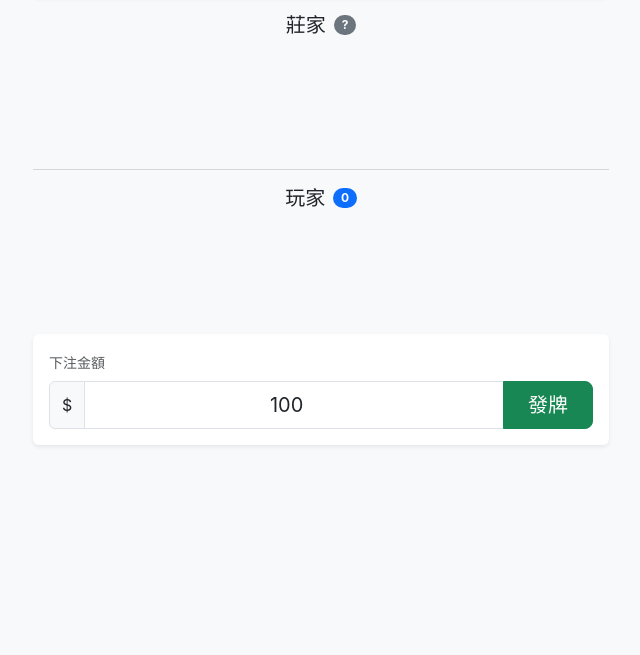
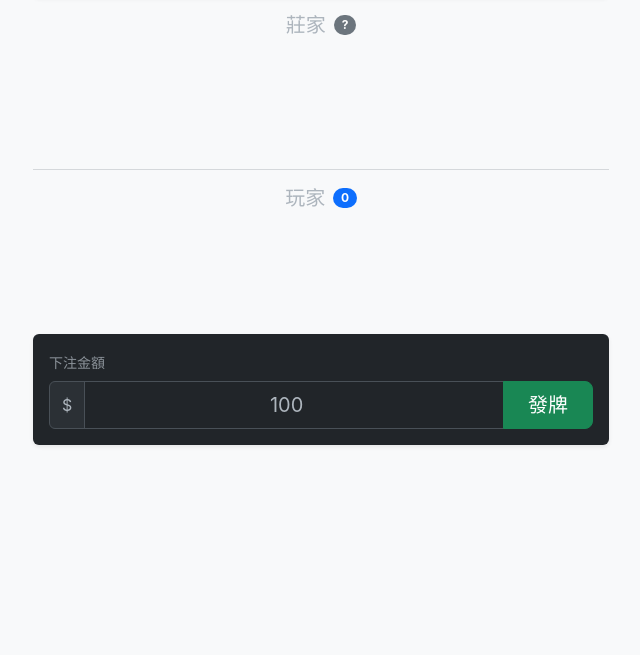
Before and after one commit to 8add9/blackjack, a plain HTML site: page index.html in a window 1280 px wide. Shown: the part 145-800 px from the top of the page, without its empty margins (319-959 px from the left). Drawn offline with nearby package versions, Linux system fonts and the light colour scheme.

Commit message:
Update index.html

```diff
--- a/index.html
+++ b/index.html
@@ -1,5 +1,5 @@
 <!DOCTYPE html>
-<html lang="zh-TW">
+<html lang="zh-TW" data-bs-theme="dark"> <head>
 <head>
     <meta charset="UTF-8">
     <meta name="viewport" content="width=device-width, initial-scale=1.0">
```
